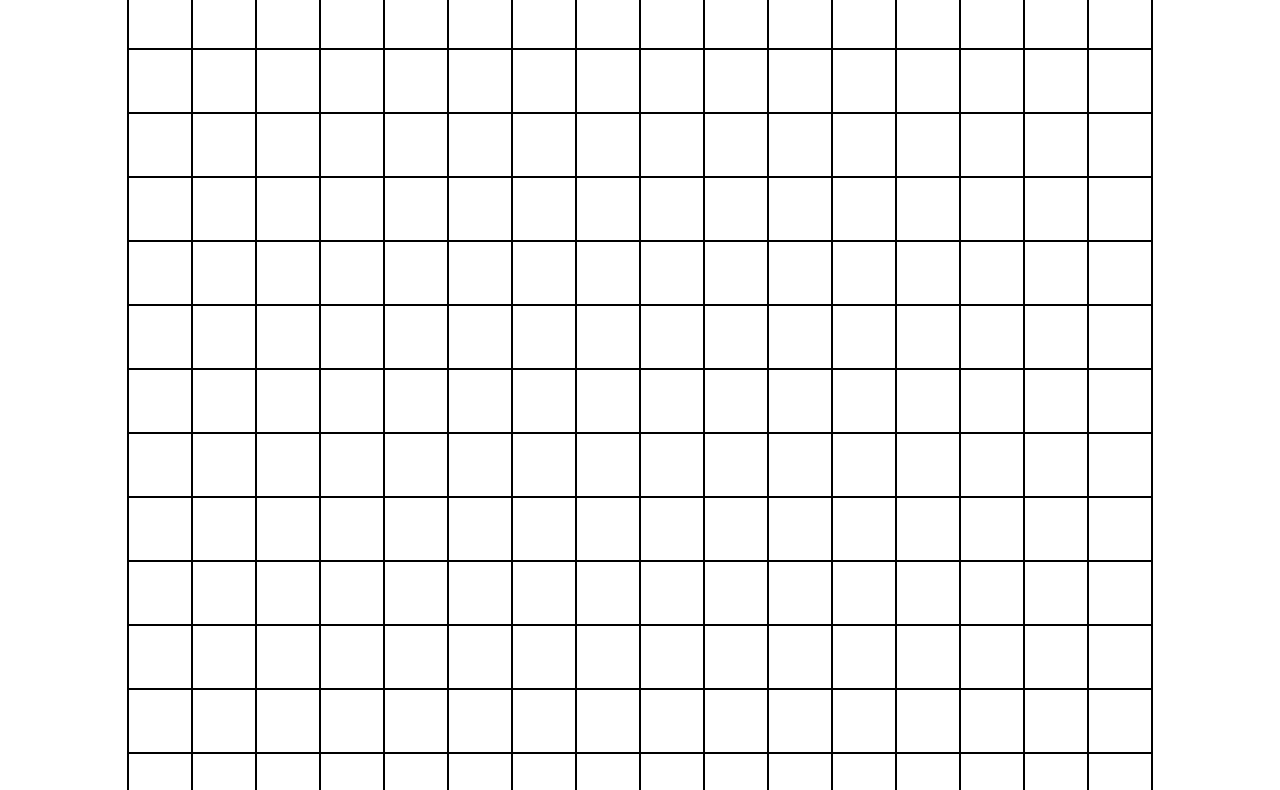
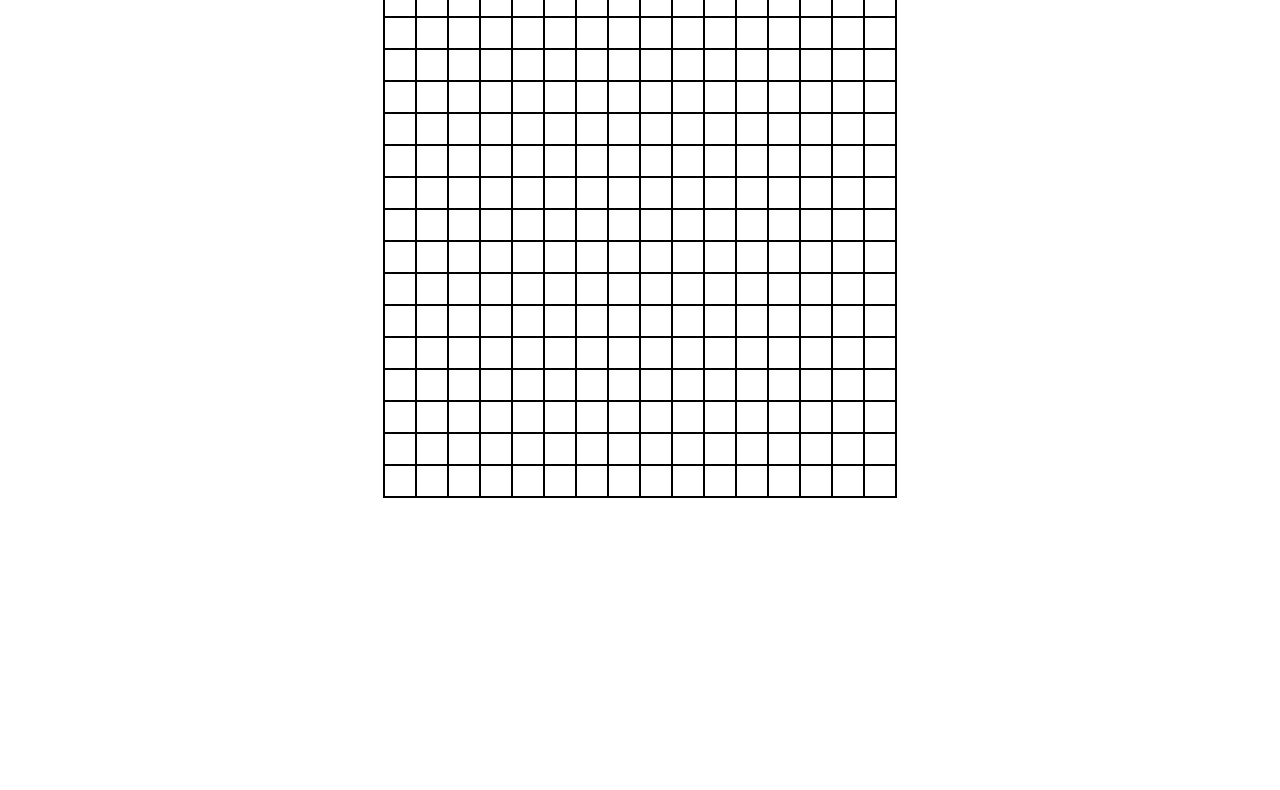
Before and after one commit to forodinproject/etch-a-sketch, a plain HTML site: page index.html in a window 1280 px wide. Shown: the part 51-841 px from the top of the page. After the commit the page ends 800 px from the top, so only its background shows below. Drawn offline with Linux system fonts and the light colour scheme.

Commit message:
Make the grid smaller

```diff
--- a/scripts/main.js
+++ b/scripts/main.js
@@ -1,10 +1,19 @@
 let gridSize = 16;
-let heightOfBox = 1024 / gridSize;
+let heightOfBox = 512 / gridSize;
 
 const gridWrapper = document.querySelector('.gridWrapper');
 
 for (let i = gridSize ** 2; i * i > 0; i--) {
     const content = document.createElement('div');
     content.style.cssText = `border: 1px solid black; aspect-ratio: 1 / 1; height: ${heightOfBox}px`;
+    content.classList.add('changeColor')
     gridWrapper.appendChild(content);
+
 }
+changeColor = document.querySelectorAll('.changeColor')
+
+for (change of changeColor) {
+    change.addEventListener('mouseover', () => {
+        change.style.backgroundColor = 'black';
+    })
+}
--- a/styles/main.css
+++ b/styles/main.css
@@ -13,7 +13,7 @@
 }
 
 .gridWrapper {
-    width: 1024px;
+    width: 512px;
     aspect-ratio: 1;
     border: 1px solid oklch(0% 0 0);
 }
```
